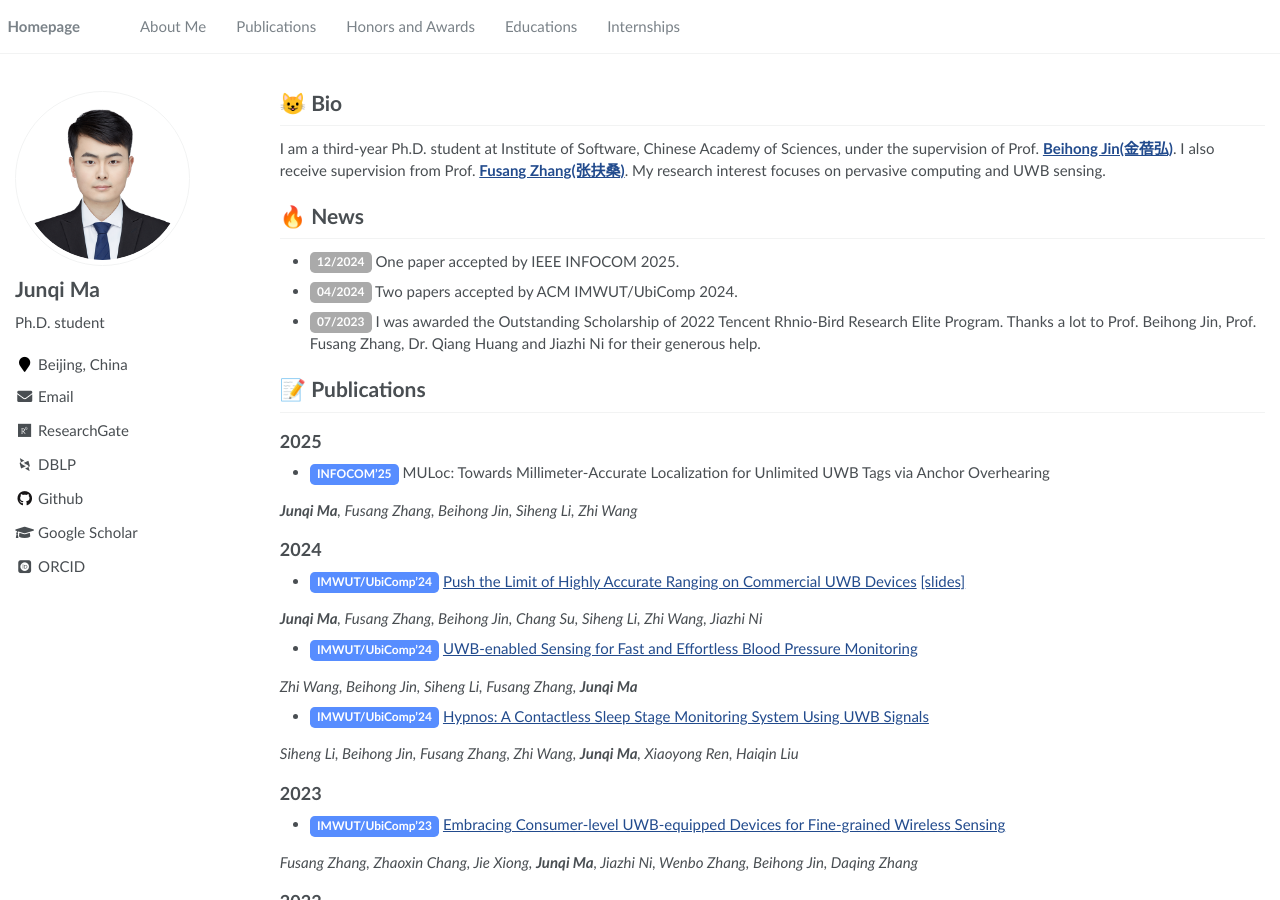
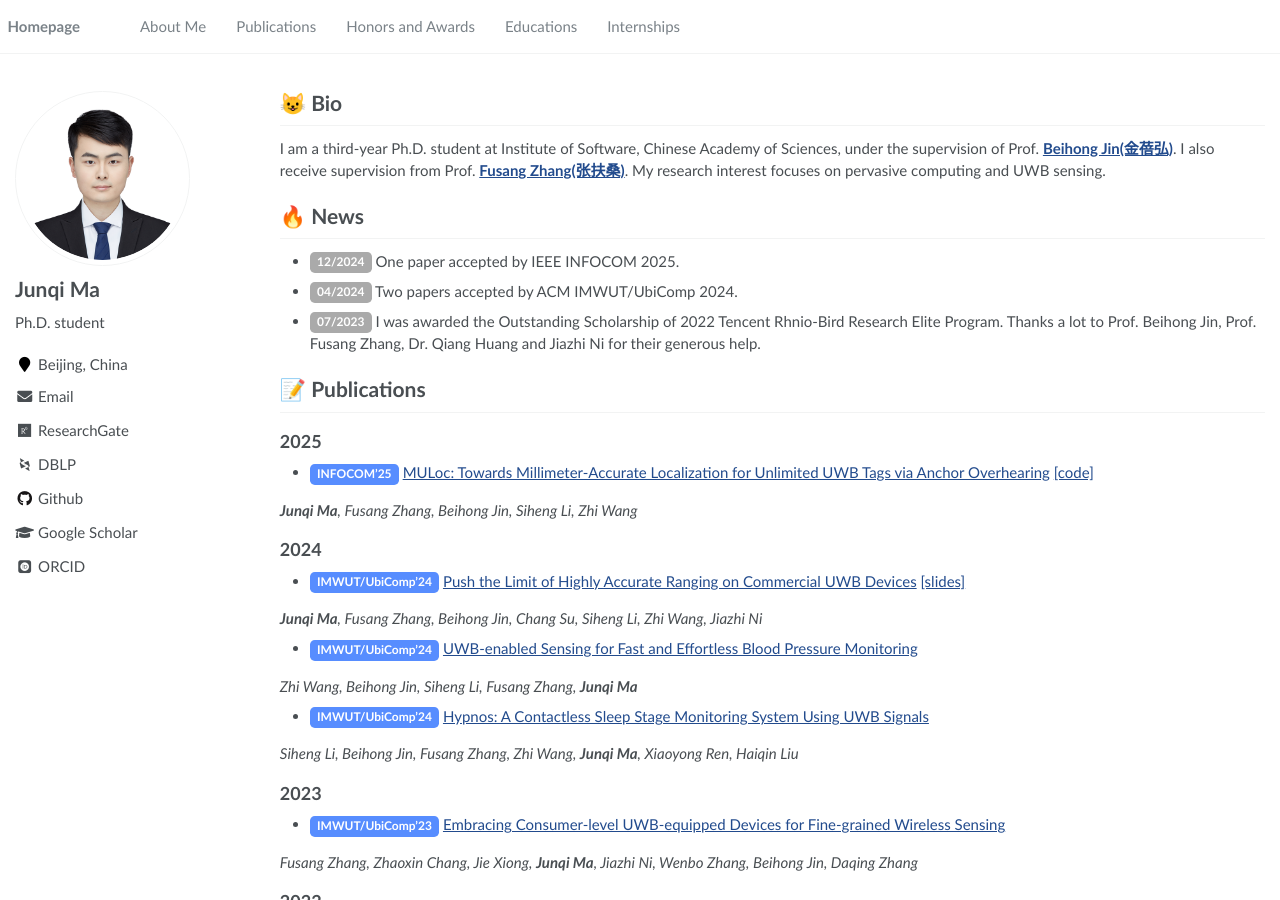
Before and after one commit to junqi-ma/junqi-ma.github.io, a Jekyll site: the page built from _pages/about.md, in a window 1280 px wide and 900 px high. Built offline with Jekyll 4.4.1, drawn with Linux system fonts in a browser that asks for light colours; some web fonts are replaced; formulas are drawn with MathJax 3.

Commit message:
Update about.md

```diff
--- a/_pages/about.md
+++ b/_pages/about.md
@@ -61,12 +61,12 @@ I am a third-year Ph.D. student at Institute of Software, Chinese Academy of Sci
 
 # 📝 Publications
 ## 2025
-- <span class = 'label label-conf'>INFOCOM'25</span> MULoc: Towards Millimeter-Accurate Localization for Unlimited UWB Tags via Anchor Overhearing
+- <span class = 'label label-conf'>INFOCOM'25</span> [MULoc: Towards Millimeter-Accurate Localization for Unlimited UWB Tags via Anchor Overhearing](https://www.researchgate.net/publication/387772183_MULoc_Towards_Millimeter-Accurate_Localization_for_Unlimited_UWB_Tags_via_Anchor_Overhearing?_tp=eyJjb250ZXh0Ijp7InBhZ2UiOiJwcm9maWxlIiwicHJldmlvdXNQYWdlIjpudWxsLCJzdWJQYWdlIjpudWxsLCJwb3NpdGlvbiI6InBhZ2VDb250ZW50In19)  [[code]](https://github.com/junqi-ma/junqi-ma.github.io/blob/main/slides/UbiComp_presentation.pdf)
 
 ***Junqi Ma**, Fusang Zhang, Beihong Jin, Siheng Li, Zhi Wang*
 
 ## 2024
-- <span class = 'label label-conf'>IMWUT/UbiComp'24</span> [Push the Limit of Highly Accurate Ranging on Commercial UWB Devices](https://doi.org/10.1145/3659602) [[slides]](https://github.com/junqi-ma/junqi-ma.github.io/blob/main/slides/UbiComp_presentation.pdf)
+- <span class = 'label label-conf'>IMWUT/UbiComp'24</span> [Push the Limit of Highly Accurate Ranging on Commercial UWB Devices](https://doi.org/10.1145/3659602) [[slides]]([https://github.com/junqi-ma/junqi-ma.github.io/blob/main/slides/UbiComp_presentation.pdf](https://github.com/MULoc/MULoc))
 
 ***Junqi Ma**, Fusang Zhang, Beihong Jin, Chang Su, Siheng Li, Zhi Wang, Jiazhi Ni*
 
```
